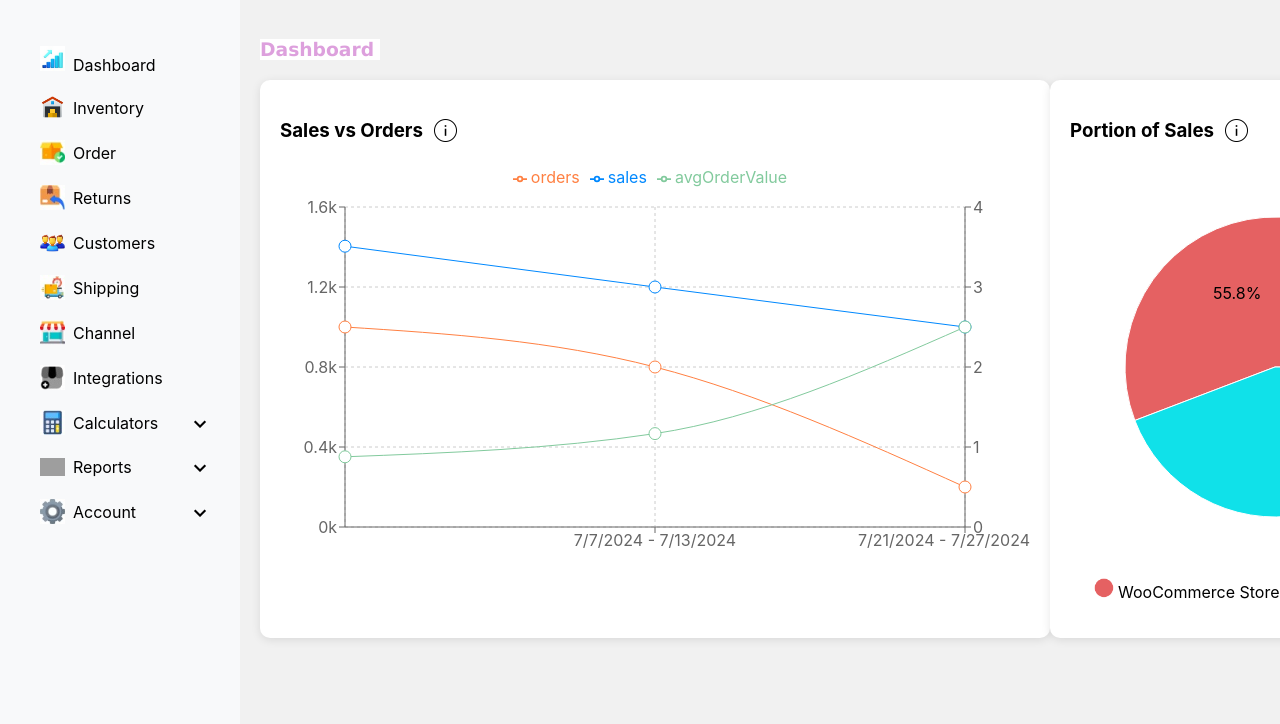
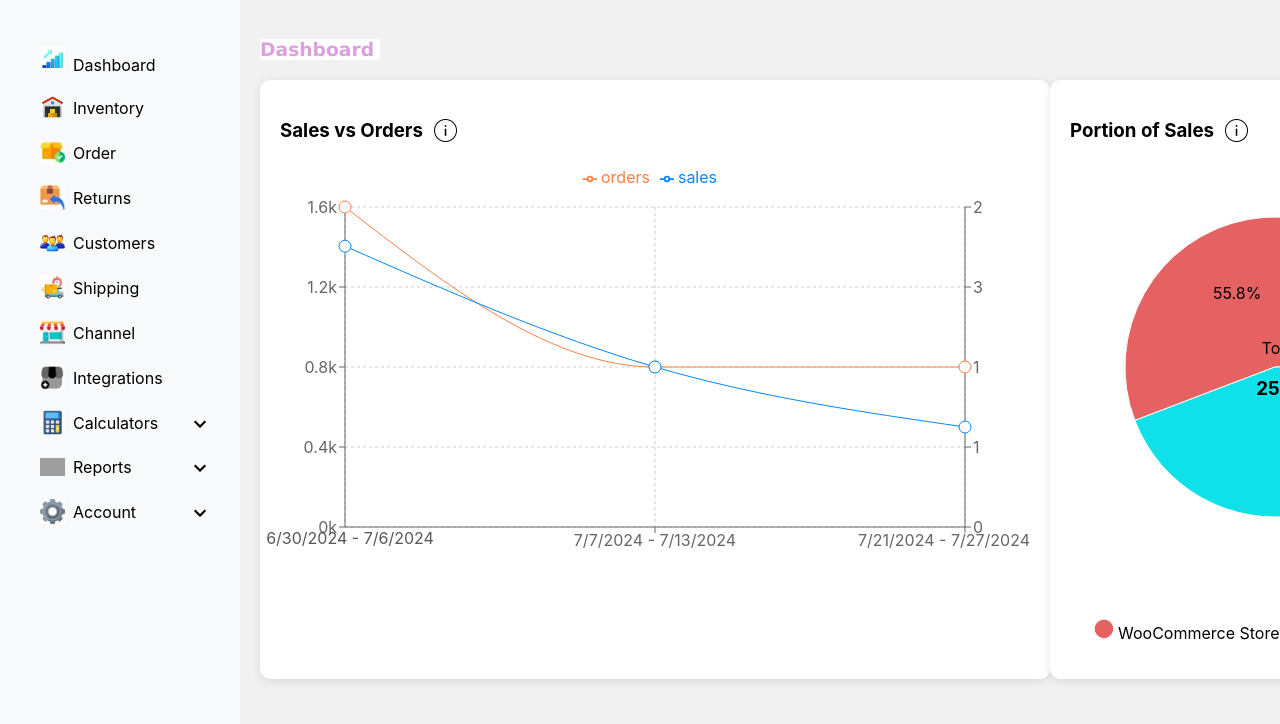
Before and after one commit to lokamcharan/react-task-charts, a React (Create React App) app: page /main in a window 1280 px wide. Shown: the top 724 px of the page. Built offline with nearby package versions, Linux system fonts and the light colour scheme; grey boxes are pictures that could not be loaded.

Commit message:
code up to date

```diff
--- a/src/task/Dashboard.css
+++ b/src/task/Dashboard.css
@@ -1,6 +1,7 @@
 .dashboard {
     display: flex;
   }
+
 
   .sidebar {
     width: 200px;
--- a/src/task/main.css
+++ b/src/task/main.css
@@ -6,6 +6,13 @@
    width: 120px;
 
 
+}
+
+body {
+  margin: 0 auto;
+  padding: 0;
+  width: 100%;
+  box-sizing: border-box;
 }
 
 .navbar h3{
@@ -50,3 +57,18 @@ font-family: 'Lucida Sans', 'Lucida Sans Regular', 'Lucida Grande', 'Lucida Sans
     margin-left: auto;
 
   }
+
+
+  .pie-text{
+    position: relative;
+    bottom: 200px;
+    left: 30px;
+  }
+
+
+  .date{
+    position: relative;
+    right:305px;
+    bottom: 50px;
+    color: rgba(0, 0, 0, 0.662);
+  }
--- a/src/task/main.js
+++ b/src/task/main.js
@@ -4,9 +4,9 @@ import { LineChart, Line, XAxis, YAxis, CartesianGrid, Tooltip, Legend, PieChart
 import './main.css';
 
 const dataLine = [
-  { name: '6/30/2024 - 7/6/2024', orders: 5, sales: 1404, avgOrderValue: 351 },
-  { name: '7/7/2024 - 7/13/2024', orders: 4, sales: 1200, avgOrderValue: 467 },
-  { name: '7/21/2024 - 7/27/2024', orders: 1, sales: 1000, avgOrderValue: 1000 },
+  { name: '6/30/2024 - 7/6/2024', orders: 4, sales: 1404, avgOrderValue: 351 },
+  { name: '7/7/2024 - 7/13/2024', orders: 2, sales: 800, avgOrderValue: 400 },
+  { name: '7/21/2024 - 7/27/2024', orders: 2, sales: 500, avgOrderValue: 250 },
 ];
 
 const dataPie = [
@@ -73,15 +73,19 @@ const MainApp = () => {
             <Tooltip formatter={(value) => new Intl.NumberFormat('en').format(value)} />
             <Line yAxisId="right" type="monotone" dataKey="orders" stroke="#FF8042" dot={{ r: 6 }} />
             <Line yAxisId="left" type="monotone" dataKey="sales" stroke="#0088FE" dot={{ r: 6 }} />
-            <Line yAxisId="left" type="monotone" dataKey="avgOrderValue" stroke="#82ca9d" dot={{ r: 6 }} />
+            {/* <Line yAxisId="left" type="monotone" dataKey="avgOrderValue" stroke="#82ca9d" dot={{ r: 6 }} /> */}
           </LineChart>
+
+          <div className='date'>
+            <p>6/30/2024 - 7/6/2024</p>
+          </div>
         </div>
         <div className="chart">
           <h3 style={{ display: 'flex', alignItems: 'center' }}>
             Portion of Sales
             <img src='alert.png' alt='' width='25px' style={{ marginLeft: '10px' }} />
           </h3>
-          <PieChart width={360} height={400}>
+          <PieChart width={360} height={360}>
             <Pie
               data={dataPie}
               cx={200}
@@ -97,6 +101,10 @@ const MainApp = () => {
               ))}
             </Pie>
           </PieChart>
+          <div className='pie-text'>
+            <p>Total</p>
+           <h3> 2529</h3>
+           </div>
           <p>
             <img src='dot1.png' width={'20px'} alt="WooCommerce Store" /> WooCommerce Store
             <img src='dot3.png' width={'20px'} alt="Shopify Store" /> Shopify Store
```
